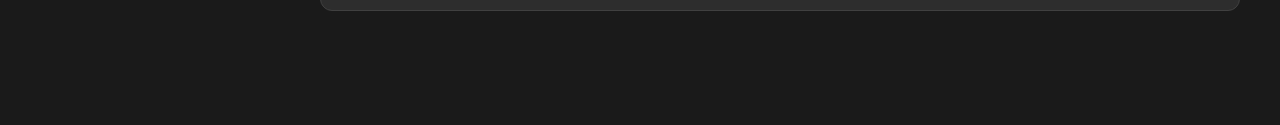
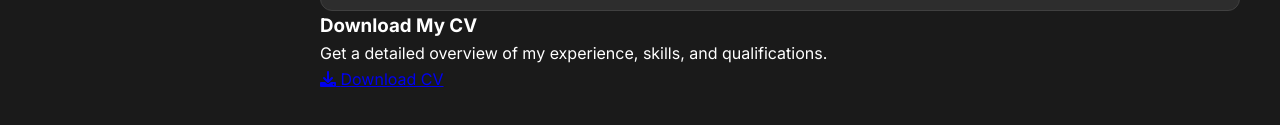
Before and after one commit to Sahanxx/Portfolio, a plain HTML site: page index.html in a window 1280 px wide. Shown: the part 853-978 px from the top of the page. Before the commit the page ends 904 px from the top, so only its background shows below. Drawn offline with Linux system fonts and the light colour scheme.

Commit message:
Update index.html

```diff
--- a/index.html
+++ b/index.html
@@ -142,6 +142,15 @@
                         <span>MySQL</span>
                     </div>
                 </div>
+            </div>
+
+            <div class="cv-download-section">
+                <h3>Download My CV</h3>
+                <p>Get a detailed overview of my experience, skills, and qualifications.</p>
+                <a href="cv.pdf" download="Sahan_Anjana_CV.pdf" class="cv-download-btn">
+                    <i class="fas fa-download"></i>
+                    <span>Download CV</span>
+                </a>
             </div>
         </section>
 
```
